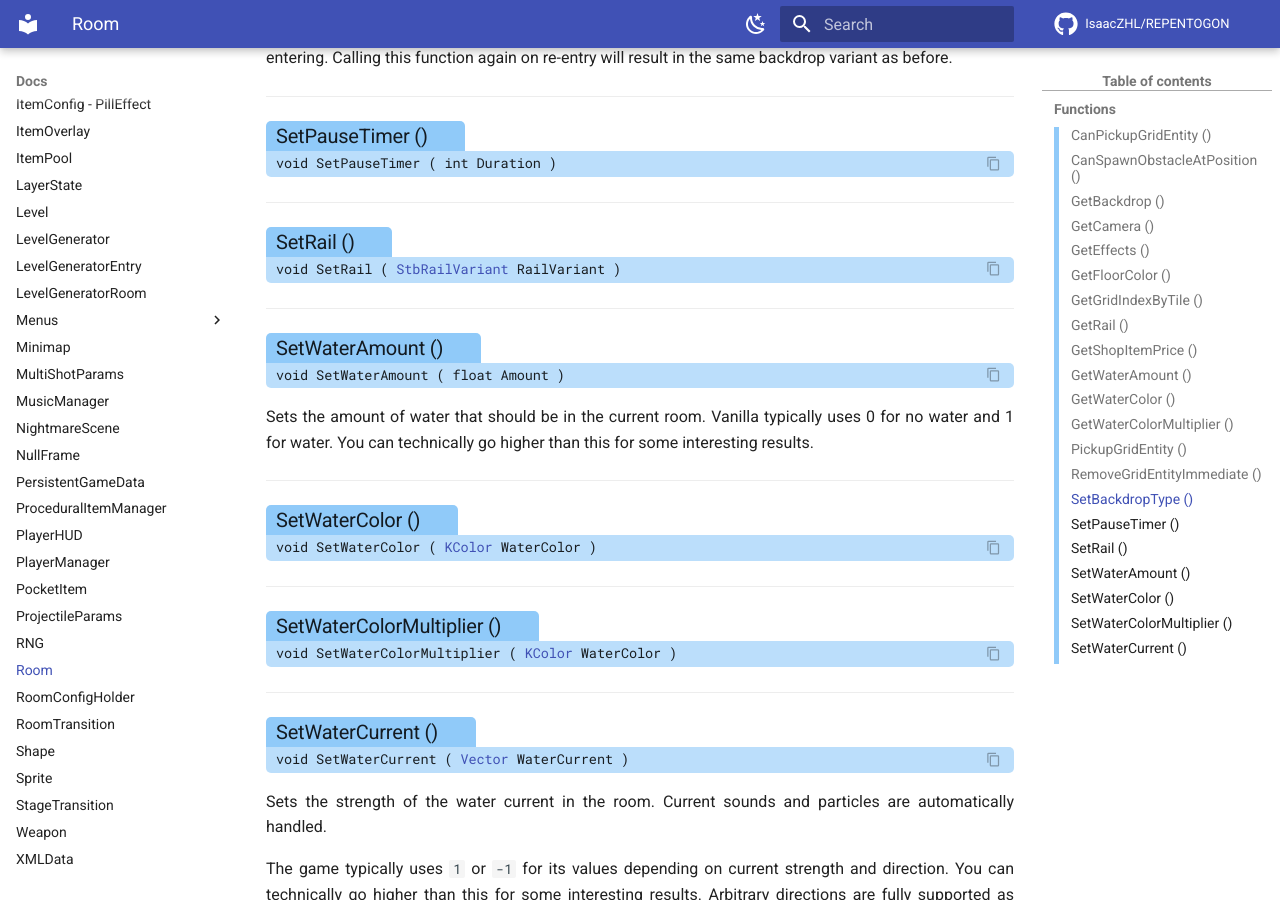
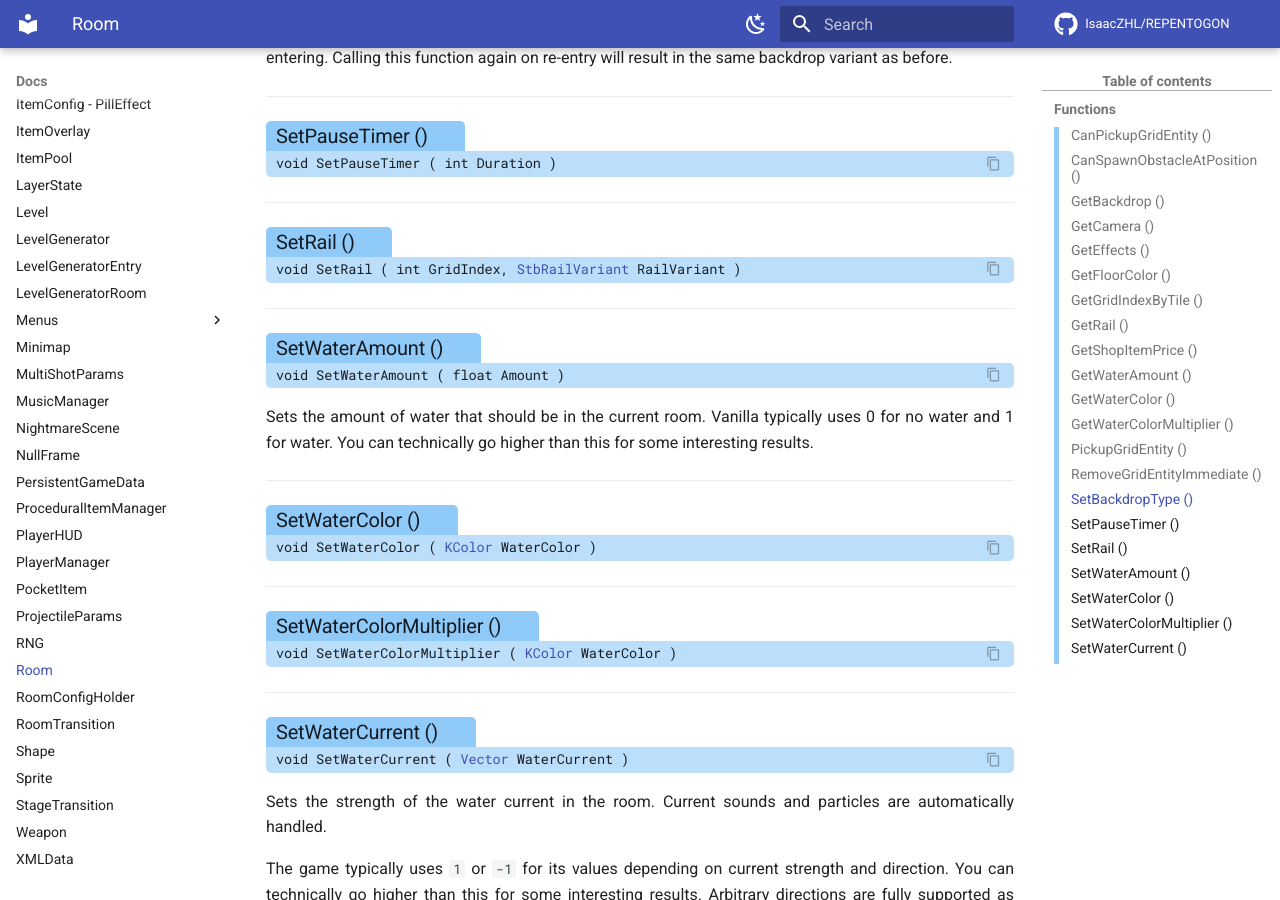
Before and after one commit to TeamREPENTOGON/REPENTOGON, an MkDocs documentation site: the page built from documentation/docs/Room.md, in a window 1280 px wide and 900 px high, scrolled down 2832 px. Built offline with MkDocs 1.6.1 and Material for MkDocs 9.7.7, drawn with Linux system fonts in a browser that asks for light colours; comment, search, counter and statistics services are not loaded; the version menu is left out; some of the changed text lies outside the part shown.

Commit message:
Docs: added grid index argument to Room::GetRail/SetRail

```diff
--- a/documentation/docs/Room.md
+++ b/documentation/docs/Room.md
@@ -33,7 +33,7 @@
 
 ___
 ### Get·Rail () {: aria-label='Functions' }
-#### [StbRailVariant](enums/StbRailVariant.md) GetRail ( ) {: .copyable aria-label='Functions' }
+#### [StbRailVariant](enums/StbRailVariant.md) GetRail ( int GridIndex ) {: .copyable aria-label='Functions' }
 
 ___
 ### Get·Shop·Item·Price () {: aria-label='Functions' }
@@ -75,7 +75,7 @@
 
 ___
 ### Set·Rail () {: aria-label='Functions' }
-#### void SetRail ( [StbRailVariant](enums/StbRailVariant.md) RailVariant ) {: .copyable aria-label='Functions' }
+#### void SetRail ( int GridIndex, [StbRailVariant](enums/StbRailVariant.md) RailVariant ) {: .copyable aria-label='Functions' }
 
 ___
 ### Set·Water·Amount () {: aria-label='Functions' }
```
